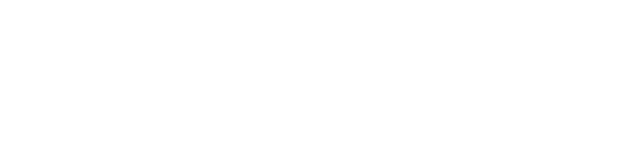
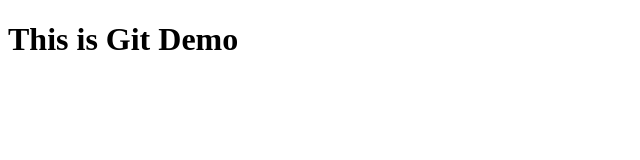
Before and after one commit to anuragdubey2004/GitDemo, a plain HTML site: page index.html in a window 1280 px wide. Shown: the whole page, without its empty margins (0-640 px from the left). Drawn offline with Linux system fonts and the light colour scheme.

Commit message:
Updated till now

```diff
--- a/index.html
+++ b/index.html
@@ -6,6 +6,6 @@
     <title>Document</title>
 </head>
 <body>
-
+    <h1>This is Git Demo</h1>
 </body>
 </html>
```
